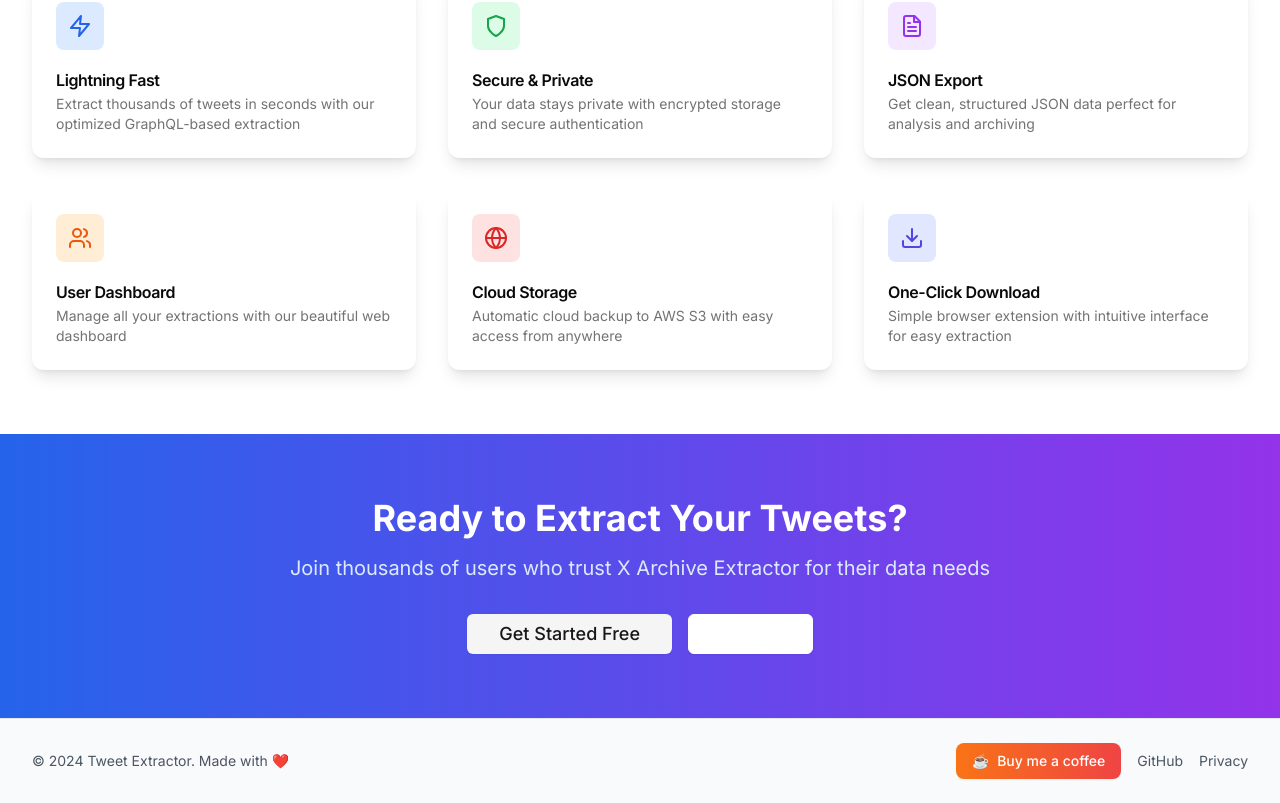
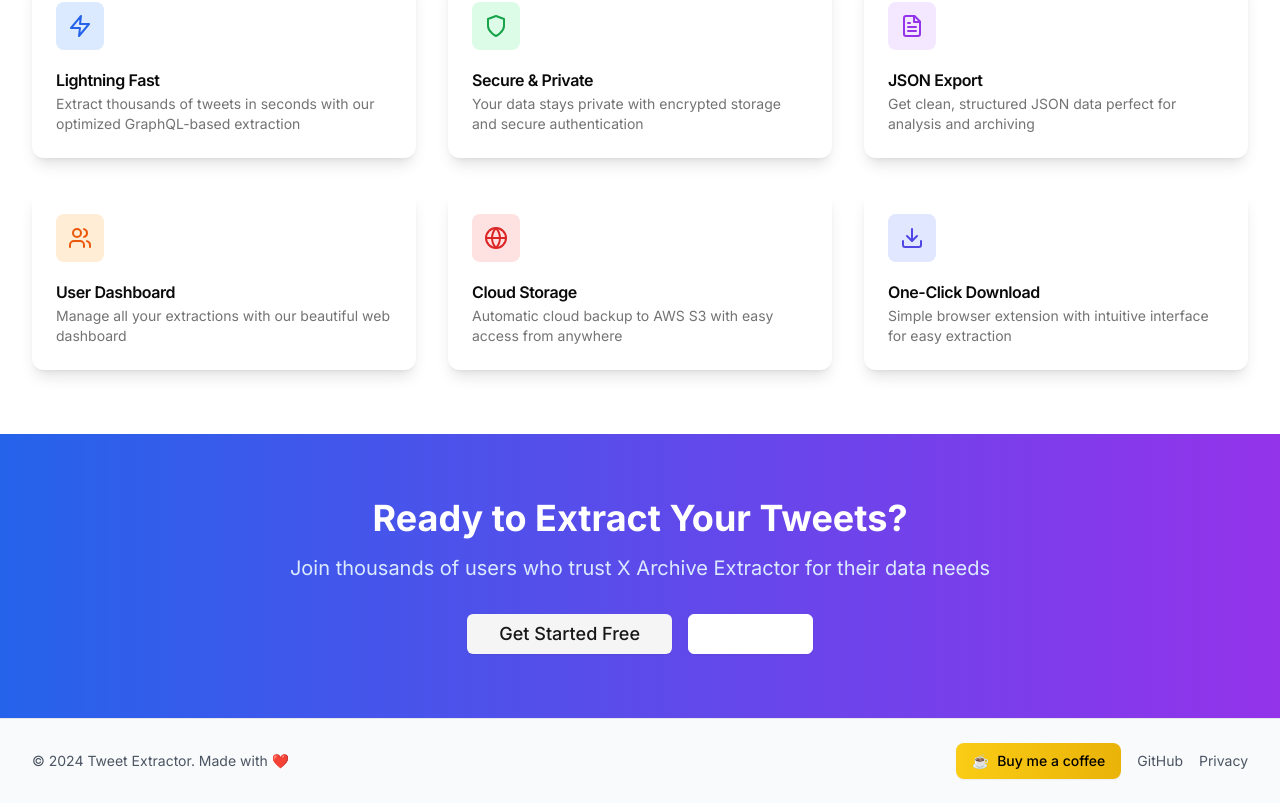
Before and after one commit to aayushman-singh/tweet-extractor, a React (Vite) app in the folder frontend/: page / in a window 1280 px wide. Shown: the part 743-1546 px from the top of the page. Built offline with nearby package versions, Linux system fonts and the light colour scheme.

Commit message:
link update

```diff
--- a/frontend/src/components/Footer.tsx
+++ b/frontend/src/components/Footer.tsx
@@ -13,10 +13,10 @@ const Footer: React.FC = () => {
 
           <div className="flex items-center space-x-4">
                                <a
-              href="https://ko-fi.com/aayushmansingh"
+                     href="https://buymeacoffee.com/aayushmansingh"
                      target="_blank"
                      rel="noopener noreferrer"
-              className="inline-flex items-center px-4 py-2 bg-gradient-to-r from-orange-500 to-red-500 text-white text-sm font-medium rounded-lg hover:from-orange-600 hover:to-red-600 transition-all duration-200 shadow-sm hover:shadow-md"
+                     className="inline-flex items-center px-4 py-2 bg-gradient-to-r from-yellow-400 to-yellow-500 text-black text-sm font-medium rounded-lg hover:from-yellow-500 hover:to-yellow-600 transition-all duration-200 shadow-sm hover:shadow-md"
                    >
                      <span className="mr-2">☕</span>
                      Buy me a coffee
```
Also changed, not shown: 2 other files (tests, documents, lock files or other folders). Lines whose indentation alone changed are shown as unchanged.
